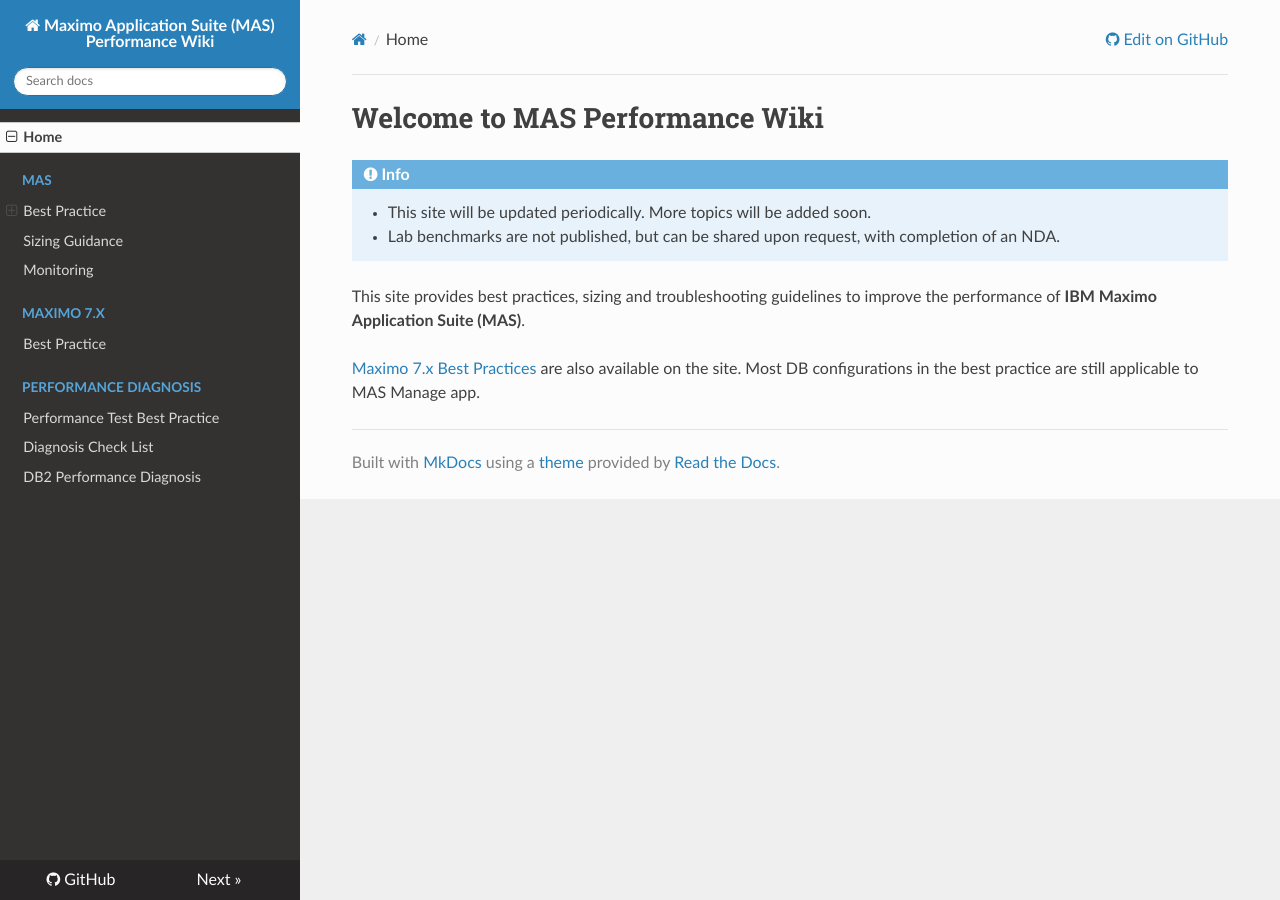
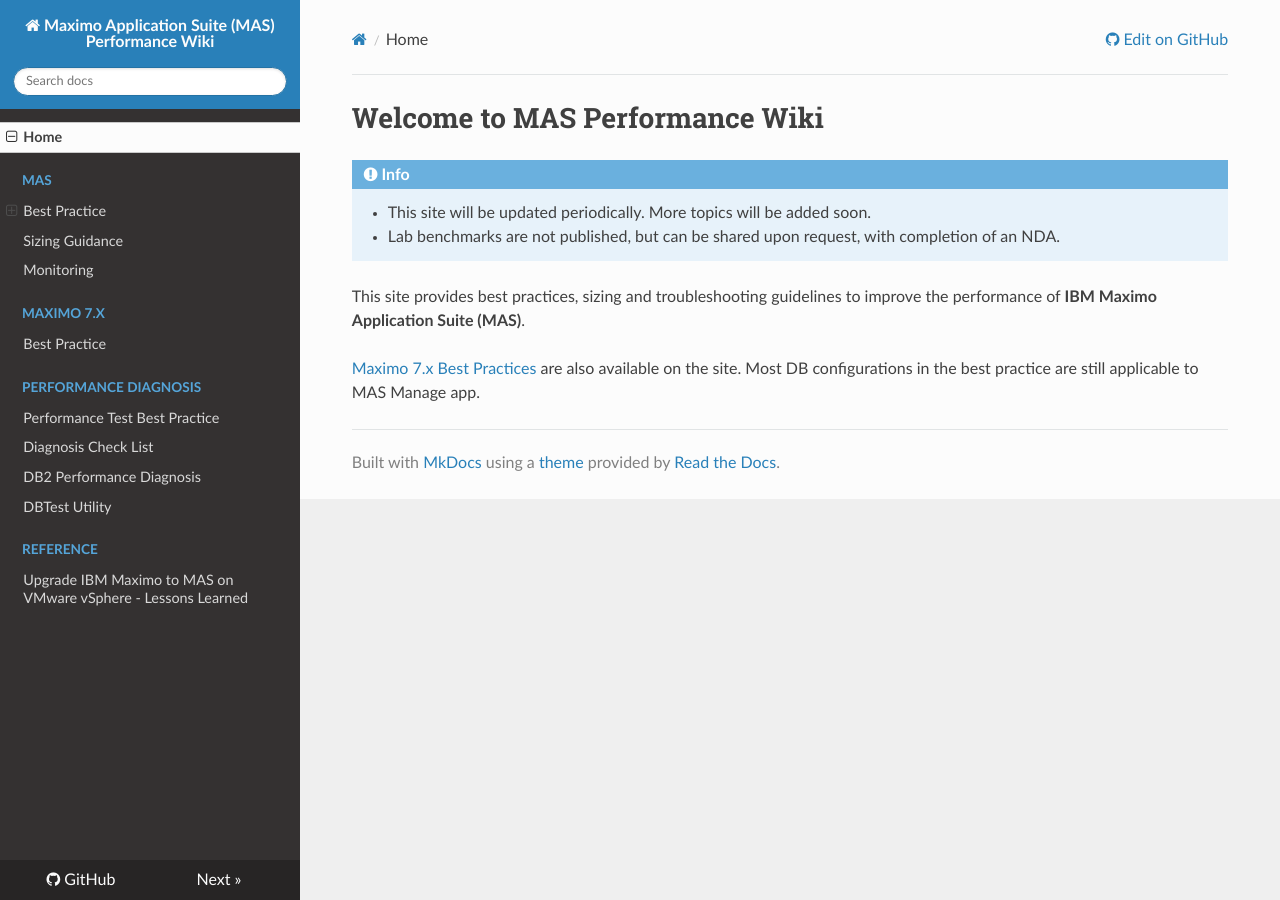
Before and after one commit to ibm-mas/mas-performance, an MkDocs documentation site: the page built from docs/index.md, in a window 1280 px wide. Built offline with MkDocs 1.6.1, drawn with Linux system fonts in a browser that asks for light colours; nearby versions of some CDN libraries.

Commit message:
[patch] add a few topics

```diff
--- a/mkdocs.yml
+++ b/mkdocs.yml
@@ -29,6 +29,9 @@
     - 'Performance Test Best Practice': pd/ptbp.md
     - 'Diagnosis Check List': pd/checklist.md
     - 'DB2 Performance Diagnosis': pd/db2-performance-diagnosis.md
+    - 'DBTest Utility': pd/dbtest.md
+  - 'Reference':
+    - 'Upgrade IBM Maximo to MAS on VMware vSphere - Lessons Learned': https://github.com/zxue/upgrade-ibm-maximo-to-mas-on-vsphere
 
 
 theme:
```
